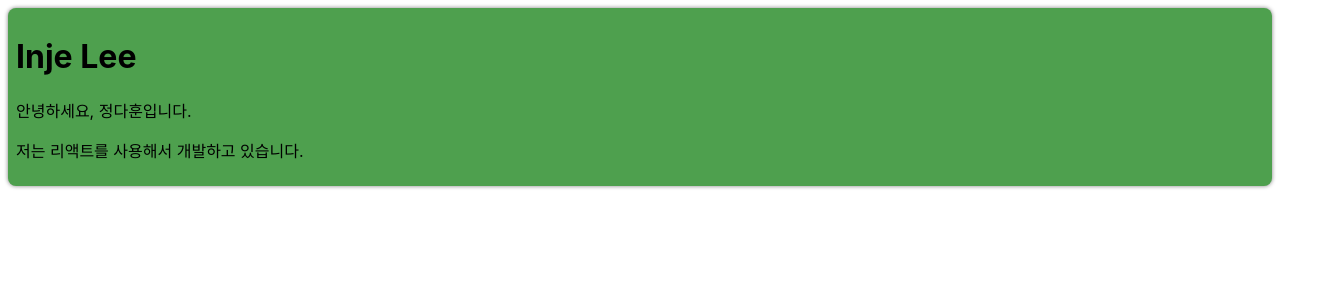
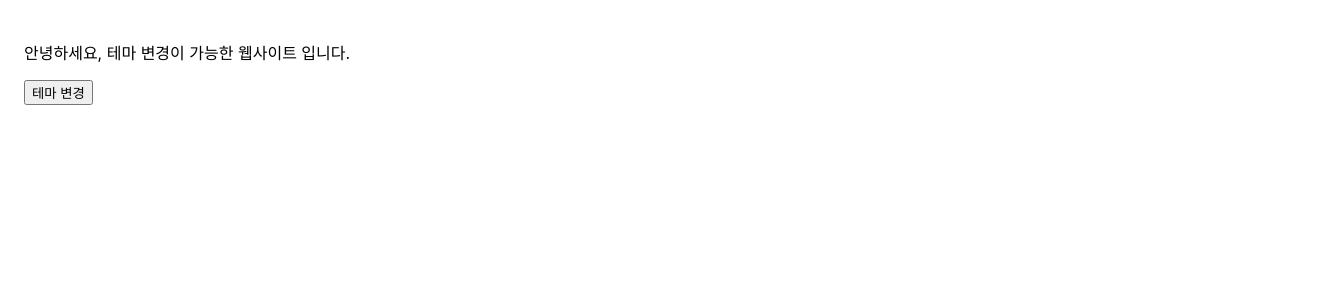
Before and after one commit to ununbium12/23-react1, a React (Create React App) app: page / in a window 1280 px wide. Shown: the top 300 px of the page, 1328 px wide, since content can reach past the window. Built offline with nearby package versions, Linux system fonts and the light colour scheme.

Commit message:
Update React
수업내용 임시 업로드

```diff
--- /dev/null
+++ b/src/chapter_14/DarkOrLight.jsx
@@ -0,0 +1,23 @@
+import { useState, useCallback } from "react";
+import ThemeContext from "./ThemeContext";
+import MainContent from "./MainContent";
+
+function DarkOrLight(props) {
+  const [theme, setTheme] = useState("light");
+
+  const toggleTheme = useCallback(() => {
+    if (theme == "light") {
+      setTheme("dark");
+    } else if (theme == "dark") {
+      setTheme("light");
+    }
+  }, [theme]);
+
+  return (
+    <ThemeContext.Provider value={{ theme, toggleTheme }}>
+      <MainContent />
+    </ThemeContext.Provider>
+  );
+}
+
+export default DarkOrLight;
--- /dev/null
+++ b/src/chapter_14/MainContent.jsx
@@ -0,0 +1,23 @@
+import { useContext } from "react";
+import ThemeContext from "./ThemeContext";
+
+function MainContent(props) {
+  const { theme, toggleTheme } = useContext(ThemeContext);
+
+  return (
+    <div
+      style={{
+        width: "100vw",
+        height: "100vh",
+        padding: "1.5rem",
+        backgroundColor: theme == "light" ? "white" : "black",
+        color: theme == "light" ? "black" : "white",
+      }}
+    >
+      <p>안녕하세요, 테마 변경이 가능한 웹사이트 입니다.</p>
+      <button onClick={toggleTheme}>테마 변경</button>
+    </div>
+  );
+}
+
+export default MainContent;
--- /dev/null
+++ b/src/chapter_14/ThemeContext.jsx
@@ -0,0 +1,6 @@
+import React from "react";
+
+const ThemeContext = React.createContext();
+ThemeContext.displayName = "ThemeContext";
+
+export default ThemeContext;
--- a/src/index.js
+++ b/src/index.js
@@ -14,12 +14,14 @@
 import SignUp from './chapter_11/SignUp';
 import Calculator from './chapter_12/Calculator';
 import ProfileCard from './chapter_13/ProfileCard';
+import DarkOrLight from './chapter_14/DarkOrLight';
 
 const root = ReactDOM.createRoot(document.getElementById('root'));
 setInterval(() => {
   root.render(
     <React.StrictMode>
-      <ProfileCard />
+      <DarkOrLight />
+      {/* <ProfileCard /> */}
       {/* <Calculator /> */}
       {/* <SignUp /> */}
       {/* <AttendanceBook /> */}
```
Also changed, not shown: 1 other file (tests, documents, lock files or other folders).
